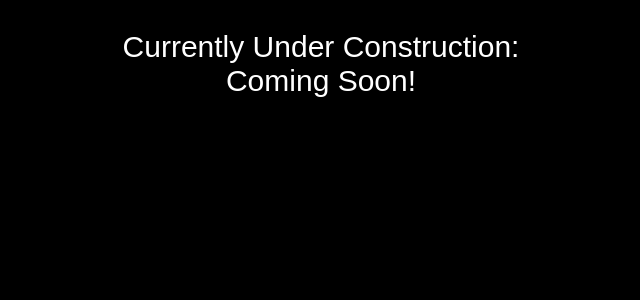
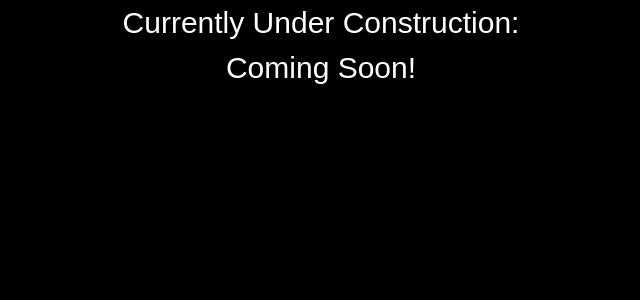
Before and after one commit to daneasterman/robostox-landing, a Jekyll site: the page built from index.html, in a window 1280 px wide. Shown: the top 300 px of the page, without its empty margins (319-959 px from the left). Built offline with Jekyll 4.4.1, drawn with Linux system fonts in a browser that asks for light colours; nearby versions of some CDN libraries.

Commit message:
Supplement global html, adds google fonts

```diff
--- a/_includes/head.html
+++ b/_includes/head.html
@@ -9,10 +9,17 @@
 
   <!-- Debug CSS -->
   <!-- <link rel="stylesheet" href="css/debug.css"> -->
-
+  <!-- Resets -->
+  <link rel="stylesheet" href="css/minireset.min.css">
   <!-- Custom CSS if Needed -->
   <link rel="stylesheet" href="css/styles.css">
   <!-- Custom Fonts -->
-  <link href="https://fonts.googleapis.com/css?family=Source+Sans+Pro:400,600,700&display=swap" rel="stylesheet">
+  <link rel="stylesheet" href="https://fonts.googleapis.com/css?family=Source+Sans+Pro:400,600,700&display=swap">
+  <link rel="stylesheet" href="https://fonts.googleapis.com/css2?family=Poppins:wght@400;500;700&display=swap">
+
+  <link rel="stylesheet" href="">
+  <!-- INSERT POPPINS FONT HERE -->
+
+
 	<script src="https://kit.fontawesome.com/8e7f20e358.js" crossorigin="anonymous"></script>
 </head>
--- a/css/styles.css
+++ b/css/styles.css
@@ -1,5 +1,15 @@
 html {
 	background-color: black;
+	color: #fff;
+	font-size: 16px;
+  -moz-osx-font-smoothing: grayscale;
+  -webkit-font-smoothing: antialiased;
+  line-height: 1.5;
+	min-height: 100vh;
+  min-width: 300px;
+  overflow-x: hidden;
+  text-shadow: 0 3px 5px rgba(0, 0, 0, 0.1);
+	font-family: "Quicksand", sans-serif;
 }
 
 .container {
```
Also changed, not shown: css/minireset.min.css (added).
